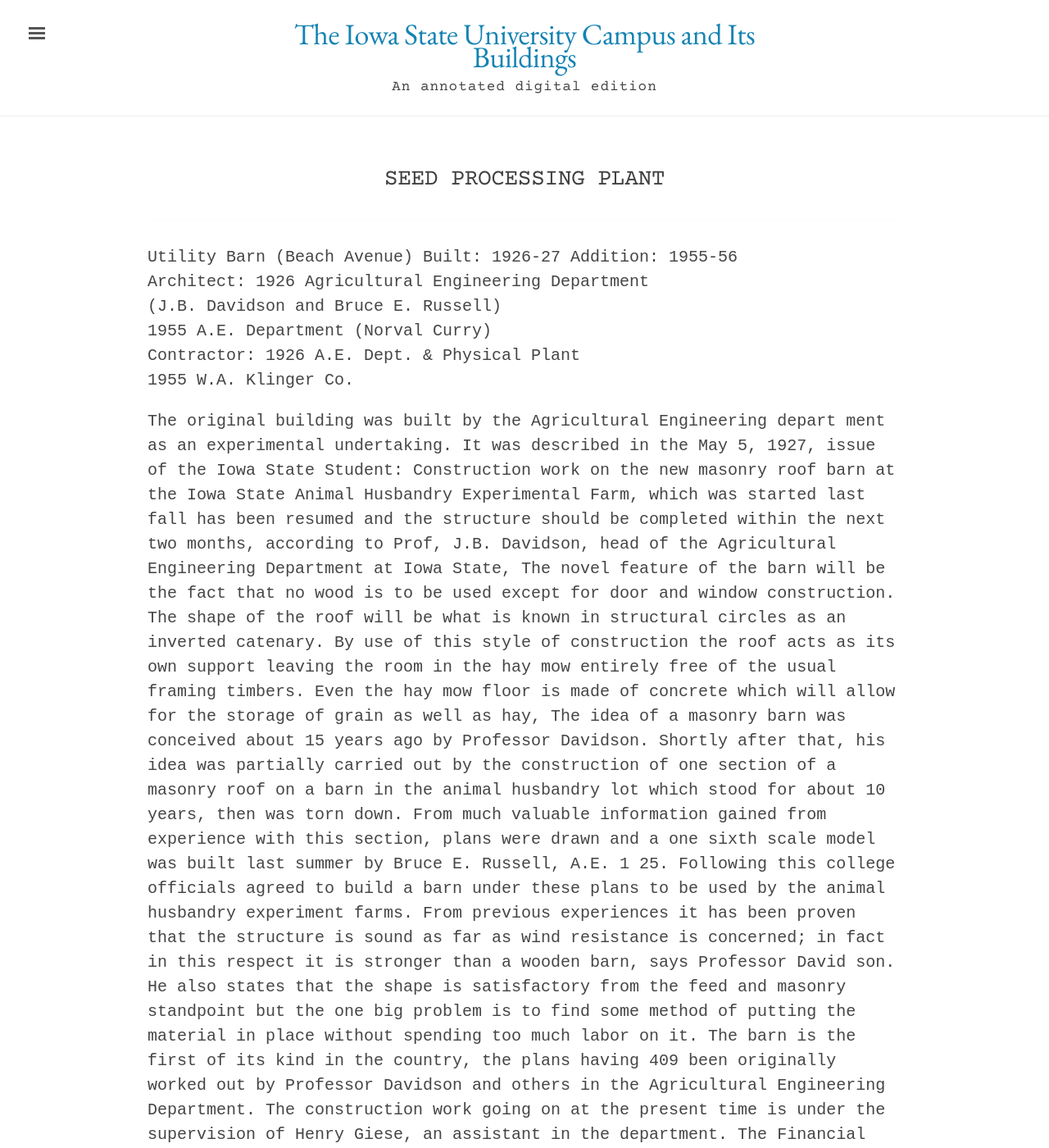
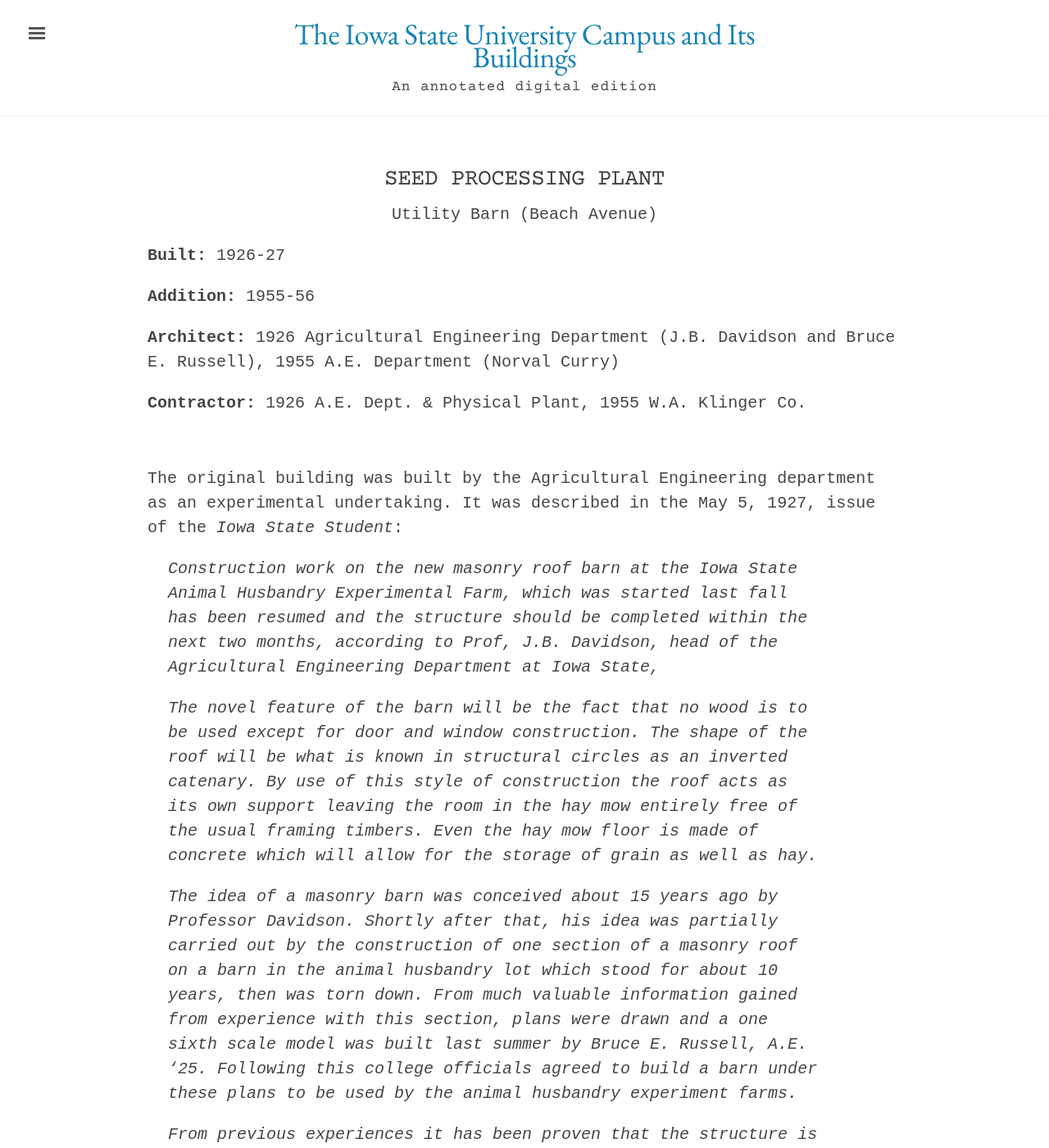
Before and after one commit to emanderson811/day-edition, a Jekyll site: the page built from _texts/buildings/192day-seed-processing-plant.md, in a window 1280 px wide and 1400 px high. Shown: the whole window at 82% size. Built offline with Jekyll 4.4.1, drawn with Linux system fonts in a browser that asks for light colours; some of the changed lines change nothing that is shown; some of the changed text lies outside the part shown.

Commit message:
Update 192day-seed-processing-plant.md

```diff
--- a/_texts/buildings/192day-seed-processing-plant.md
+++ b/_texts/buildings/192day-seed-processing-plant.md
@@ -1,11 +1,15 @@
 ---
 layout: building
 title: "Seed Processing Plant"
-alternative_name:
-built:
-addition:
+alternative_name: "Utility Barn (Beach Avenue)"
+built: "1926-27"
+addition: "1955-56"
 architect:
+  - "1926  Agricultural Engineering Department (J.B.  Davidson and Bruce E.  Russell)"
+  - "1955  A.E.  Department (Norval Curry)"
 contractor:
+  - "1926  A.E. Dept. & Physical Plant"
+  - "1955  W.A. Klinger Co."
 razed:
 author:
 rights: Public Domain
@@ -14,29 +18,18 @@
 ---
 ---
 
-Utility Barn (Beach Avenue)
-Built:  1926-27  Addition:  1955-56
-Architect:  1926  Agricultural Engineering Department
-(J.B.  Davidson and Bruce E.  Russell)
-1955  A.E.  Department (Norval Curry)
-Contractor:  1926  A.E.  Dept.  & Physical Plant
-1955  W.A.  Klinger Co.
+The original building was built by the Agricultural Engineering department as an experimental undertaking. It was described in the May 5, 1927, issue of the *Iowa State Student*:
 
-The original building was built by the Agricultural Engineering depart ment as an experimental undertaking. It was described in the May 5, 1927, issue of the Iowa State Student:
-Construction work on the new masonry roof barn at the Iowa State Animal Husbandry Experimental Farm, which was started last fall has been resumed and the structure should be completed within the next two months, according to Prof, J.B. Davidson, head of
-the Agricultural Engineering Department at Iowa State,
-The novel feature of the barn will be the fact that no wood is to be used except for door and window construction. The shape of the roof will be what is known in structural circles as an inverted catenary. By use of this style of construction the roof acts as its own support leaving the room in the hay mow entirely free of the usual framing timbers. Even the hay mow floor is made of concrete which will allow for the storage of grain as well as hay,
-The idea of a masonry barn was conceived about 15 years ago by Professor Davidson. Shortly after that, his idea was partially carried out by the construction of one section of a masonry roof on a barn in the animal husbandry lot which stood for about 10 years, then was torn down. From much valuable information gained
-from experience with this section, plans were drawn and a one sixth scale model was built last summer by Bruce E. Russell, A.E.
-1 25. Following this college officials agreed to build a barn under these plans to be used by the animal husbandry experiment farms.
-From previous experiences it has been proven that the structure
-is sound as far as wind resistance is concerned; in fact in this respect it is stronger than a wooden barn, says Professor David son. He also states that the shape is satisfactory from the feed and masonry standpoint but the one big problem is to find some method of putting the material in place without spending too much
-labor on it.
-The barn is the first of its kind in the country, the plans having
-409
-been originally worked out by Professor Davidson and others in
-the Agricultural Engineering Department. The construction work
-going on at the present time is under the supervision of Henry
-Giese, an assistant in the department.
-The Financial Report for 1930 called this ;'Utility Barn" and valued it at $ll,600.
-Bids for an addition to the building were received in November 1954, but these were rejected, plans were modified, new bids were taken and contracts awarded in February 1955.(1) The work was accepted the fol lowing January.(2)
+>Construction work on the new masonry roof barn at the Iowa State Animal Husbandry Experimental Farm, which was started last fall has been resumed and the structure should be completed within the next two months, according to Prof, J.B. Davidson, head of the Agricultural Engineering Department at Iowa State,
+>
+>The novel feature of the barn will be the fact that no wood is to be used except for door and window construction. The shape of the roof will be what is known in structural circles as an inverted catenary. By use of this style of construction the roof acts as its own support leaving the room in the hay mow entirely free of the usual framing timbers. Even the hay mow floor is made of concrete which will allow for the storage of grain as well as hay.
+>
+>The idea of a masonry barn was conceived about 15 years ago by Professor Davidson. Shortly after that, his idea was partially carried out by the construction of one section of a masonry roof on a barn in the animal husbandry lot which stood for about 10 years, then was torn down. From much valuable information gained from experience with this section, plans were drawn and a one sixth scale model was built last summer by Bruce E. Russell, A.E. '25. Following this college officials agreed to build a barn under these plans to be used by the animal husbandry experiment farms.
+>
+>From previous experiences it has been proven that the structure is sound as far as wind resistance is concerned; in fact in this respect it is stronger than a wooden barn, says Professor Davidson. He also states that the shape is satisfactory from the feed and masonry standpoint but the one big problem is to find some method of putting the material in place without spending too much labor on it.
+>
+>The barn is the first of its kind in the country, the plans having been originally worked out by Professor Davidson and others in the Agricultural Engineering Department. The construction work going on at the present time is under the supervision of Henry Giese, an assistant in the department.
+
+The Financial Report for 1930 called this "Utility Barn" and valued it at $ll,600.
+
+Bids for an addition to the building were received in November 1954, but these were rejected, plans were modified, new bids were taken and contracts awarded in February 1955.[^fn1] The work was accepted the following January.[^fn2]
```
